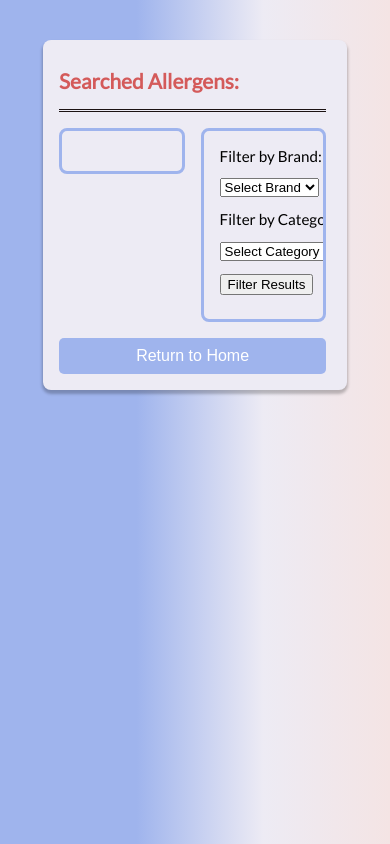
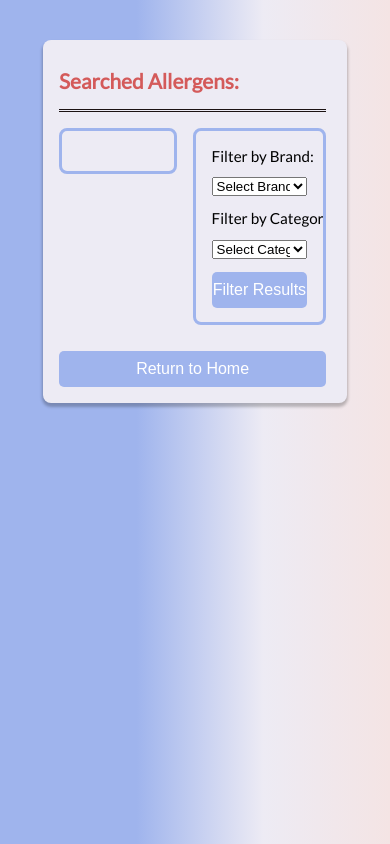
Before and after one commit to Skechphora/SkinSafe, a React app: page /results in a window 390 px wide. Built offline with nearby package versions, Linux system fonts and the light colour scheme.

Commit message:
push to dev for demo

```diff
--- a/client/Components/FilterComponent.jsx
+++ b/client/Components/FilterComponent.jsx
@@ -1,79 +1,78 @@
-import React, { useRef } from 'react';
+import React, { useState, useRef } from 'react';
 import { useSelector } from 'react-redux';
 import { update_filtered_results } from '../Slices/productsSlice';
 
 const FilterComponent = () => {
-    const inputBrand = useRef();
-    const inputCategory = useRef();
+    let [brand, updateBrand] = useState("");
+    let [category, updateCategory] = useState("");
+		const selectedBrand = useRef();
+		const selectedCategory = useRef();
+
+		updateBrand = () => {
+			brand = selectedBrand.current.value;
+		}
+
+		updateCategory = () => {
+			category = selectedCategory.current.value;
+		}
+
   	// grabs the allergens from state (set on each search in the SearchBar component)
 		const productList = useSelector((state) => state.products.results);
   	//console.log('first item of productList',productList[0])
+
   	// populates an array of one list item per allergen to render
-let brands = []
-let categories = []
-let brandCache = {}
-let categoryCache= {}
-for (let product of productList){
-    if(!brandCache[product['brand_name']]){
-        brands.push(<option value={product['brand_name']}>{product['brand_name']}</option>)
-        brandCache[product['brand_name']] = true;}
-    if (!categoryCache[product['category']]){
-    categories.push(<option value={product['category']}>{product['category']}</option>)
-        categoryCache[product['category']] = true;}
+		let brands = [];
+		let categories = [];
+		let brandCache = {};
+		let categoryCache= {};
+		for (let [i, product] of productList.entries()) {
+				if (!brandCache[product['brand_name']]) {
+						brands.push(<option key={i} value={product['brand_name']}>{product['brand_name']}</option>)
+						brandCache[product['brand_name']] = true;
 				}
-const clickHandler = () => {
-
-
-let filteredProducts = []
-console.log("LOOK HERE FOR FILTERED PRODUCTS")
-for (let product of productList){
-    if ((inputBrand.current.value != "" && product['brand_name'] == inputBrand.current.value) || (inputCategory.current.value != "" && product['category'] == inputCategory.current.value) ){
-        filteredProducts.push(product)
+				if (!categoryCache[product['category']]) {
+					categories.push(<option key={i} value={product['category']}>{product['category']}</option>)
+					categoryCache[product['category']] = true;
 				}
 			}
-alert("LOOK HERE FOR FILTERED PRODUCTS")
-alert(filteredProducts)
-//dispatch(update_filtered_results(filteredProducts))
-const filteredState = useSelector((state)=> state.products.filteredResults)
-console.log(filteredState)
-alert(filteredState)
-dispatch(update_results(filteredProducts))
-}
+
+		// const clickHandler = () => {
+		// 	updateBrand();
+		// 	updateCategory();
+		// 	console.log(brand, category);
+		// 	let filteredProducts = []
+		// 	console.log("LOOK HERE FOR FILTERED PRODUCTS")
+		// 	for (let product of productList){
+		// 		if ( (inputBrand.current.value != "" && product['brand_name'] == inputBrand.current.value) ||
+		// 				 (inputCategory.current.value != "" && product['category'] == inputCategory.current.value) ) {
+    //     filteredProducts.push(product)
+		// 	}
+		// }
+		// alert("LOOK HERE FOR FILTERED PRODUCTS")
+		// alert(filteredProducts)
+		// //dispatch(update_filtered_results(filteredProducts))
+		// const filteredState = useSelector((state)=> state.products.filteredResults)
+		// console.log(filteredState)
+		// alert(filteredState)
+		// dispatch(update_results(filteredProducts))
+		// }
 
   // render all allergens in an unordered list
   return (
     <>
-    <div>
-            <div>
-            <label for="dog-names">Filter by Brand:</label>
-            </div>
-    </div>
-    <div>
-            <div>
-                <form>
-                    <select ref = {inputBrand} className = "brandFilterBox" id="brandFilterBox" placeholder= "Select Brand" >
-                        <option value = "" >Select Brand</option>
-                        {[brands]}
+			<form id="filter-form" onSubmit={() => clickHandler()}>
+				<label htmlFor="brand-filter">Filter by Brand:</label>
+				<select className="brandFilterBox" id="brandFilterBox" placeholder="Select Brand">
+					<option value={brand} ref={selectedBrand}>Select Brand</option>
+					{brands}
 				</select>
+				<label htmlFor="category-filter">Filter by Category: </label>
+				<select className="categoryFilterBox" id="categoryFilterBox" placeholder="Select Category">
+					<option value={category} ref={selectedCategory}>Select Category</option>
+					{categories}
+				</select>
+				<button id="filter-button" type="submit" onClick={e => e.preventDefault()}>Filter Results</button>
 			</form>
-            </div>
-    </div>
-    <div>
-            <div>
-            <label for="dog-names">Filter by Category: </label>
-            </div>
-    </div>
-    <div>
-            <div>
-            <select ref = {inputCategory} className = "categoryFilterBox" id="categoryFilterBox" placeholder= "Select Category">
-                <option value=''>Select Category</option>
-                {[categories]}
-            </select>
-            </div>
-     </div>
-     <div>
-        <form><button id = 'filter-button' onClick = {()=> clickHandler()}>Filter Results</button></form>
-     </div>
     </>
   );
 };
--- a/client/Slices/productsSlice.js
+++ b/client/Slices/productsSlice.js
@@ -10,7 +10,7 @@ export const productsSlice = createSlice({
   initialState: {
     allergens: '',  // 1. getState().products.allergens
     results: [],    // 2. getState().products.results
-    filteredResults: [] //3. getState().products.filteredResults
+    storedResults: [] // 3. getState().products.storedResults
   },
   // RTK allows us to write "mutating" logic in reducers; it doesn't actually mutate the state because it uses a library that detects changes to a
   // "draft state", which produces a new immutable state based off those changes
@@ -23,12 +23,15 @@ export const productsSlice = createSlice({
     update_results: (state, action) => {
       state.results = action.payload;
     },
-    update_filtered_results: (state,action) => {
-      state.filtered_results = action.payload;
+    // Stretch-Feature: filtering and unfiltering results by Brand/Product
+    update_stored_results: (state,action) => {
+      state.storedResults = action.payload;
   }
 }
 })
 
+
+/* ========== Redux thunk middleware syntax =========== */
 
 // Dispatching 'restrictAllergenInputs' within the 'SearchBar' component to limit the number of
 // allergen inputs to only 5 when the submit button is pressed.
@@ -37,7 +40,7 @@ export const productsSlice = createSlice({
 export const restrictAllergenInputs = () => {
   return (dispatch, getState) => {
     let allergens = getState().products.allergens;
-    console.log(allergens);
+
     // Check to see if the user had not entered any allergens
     // if so, just update our 'allergens' property in our state to be an empty string
     if (!allergens.length) dispatch(update_allergens(['', '', '', '', '']));
@@ -53,15 +56,8 @@ export const restrictAllergenInputs = () => {
     }
   }
 }
-// export const filterResults = () =>{
 
-//   return (dispatch, getState) =>{
-//     let filteredProducts = getState().products.filteredResults;
 
-//   }
-// }
-
-/* ========== Redux thunk middleware syntax =========== */
 // the outside custom "thunk creator" function, dispatch this in a React component
 export const fetchProductsByAllergen = () => {
   // the inside "thunk function"
@@ -82,12 +78,15 @@ export const fetchProductsByAllergen = () => {
       body: JSON.stringify({ allergens })
     })
       .then(response => response.json())
-      .then(response => dispatch(update_results(response)))
+      .then(response => {
+        dispatch(update_results(response))
+        dispatch(update_stored_results(response))
+      })
       .catch(err => console.log(err));
     }
   }
 
 /** Redux Toolkit createAsyncThunk API syntax */
-export const { update_allergens, update_results, update_filtered_results } = productsSlice.actions;
+export const { update_allergens, update_results, update_stored_results } = productsSlice.actions;
 
 export default productsSlice.reducer;
--- a/client/styles.scss
+++ b/client/styles.scss
@@ -132,7 +132,8 @@ body {
   transition-duration: 0.2s;
 }
 
-#return-to-home-button {
+#return-to-home-button,
+#filter-button {
   background-color: $primary_background;
   border: 1px solid transparent;
   border-radius: 5px;
@@ -144,7 +145,8 @@ body {
 }
 
 #search-button:hover,
-#return-to-home-button:hover {
+#return-to-home-button:hover,
+#filter-button:hover {
   box-shadow: 0 1px 1px 2px rgba(0, 0, 0, 0.2);
   border: 1px solid $primary_background;
   background-color: $tertiary_background;
@@ -183,7 +185,7 @@ body {
 }
 
 #searched-ingredients,
-#filter-options {
+#filter-form {
   display: flex;
   flex-direction: column;
   row-gap: 0.8rem;
@@ -337,6 +339,10 @@ body {
     width: 50%;
   }
 
+  #filter-form {
+    height: 68%;
+  }
+
   #product-container {
     width: 95%
   }
```
Lines whose indentation alone changed are shown as unchanged.
